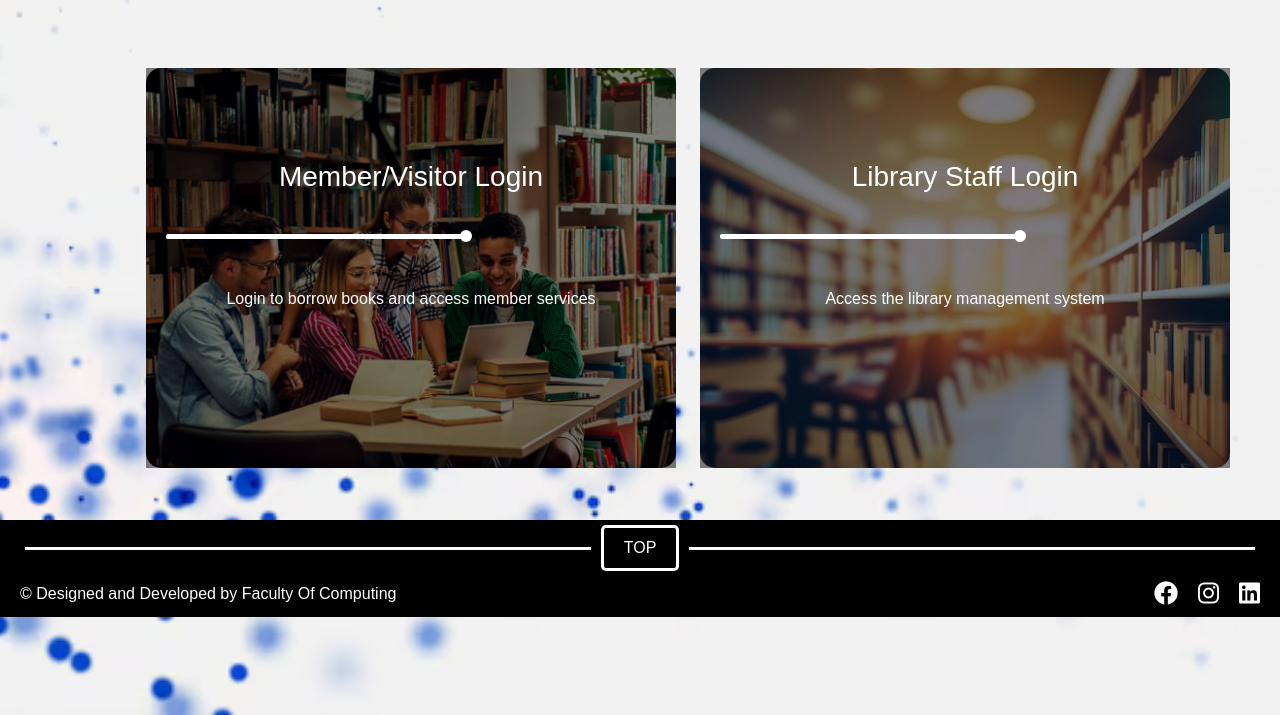
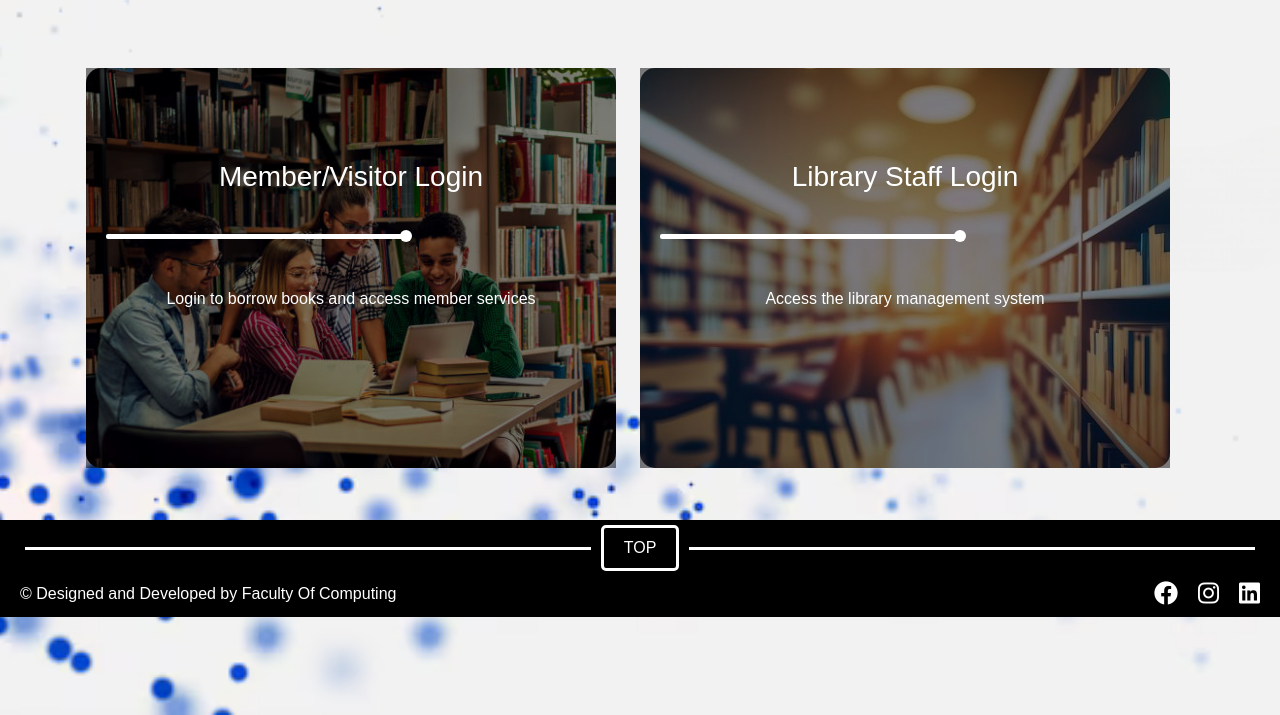
Before and after one commit to kajanthann/LMS, a PHP site: page /login.php in a window 1280 px wide. Shown: the part 85-800 px from the top of the page. Run offline with PHP 8.4, Linux system fonts and the light colour scheme.

Commit message:
login pge uploaded

```diff
--- a/login.php
+++ b/login.php
@@ -15,7 +15,7 @@
 
 
     <div class="container">
-        <div class="row justify-content-center m-5 mb-5 p-1 col-md-12">
+        <div class="row justify-content-center my-5 p-1 col-md-12">
             <div class="col-md-6">
                 <a class="text-white text-decoration-none" href="userLogin.php">
                 <div class="card login-card member-card text-white mt-3">
```
